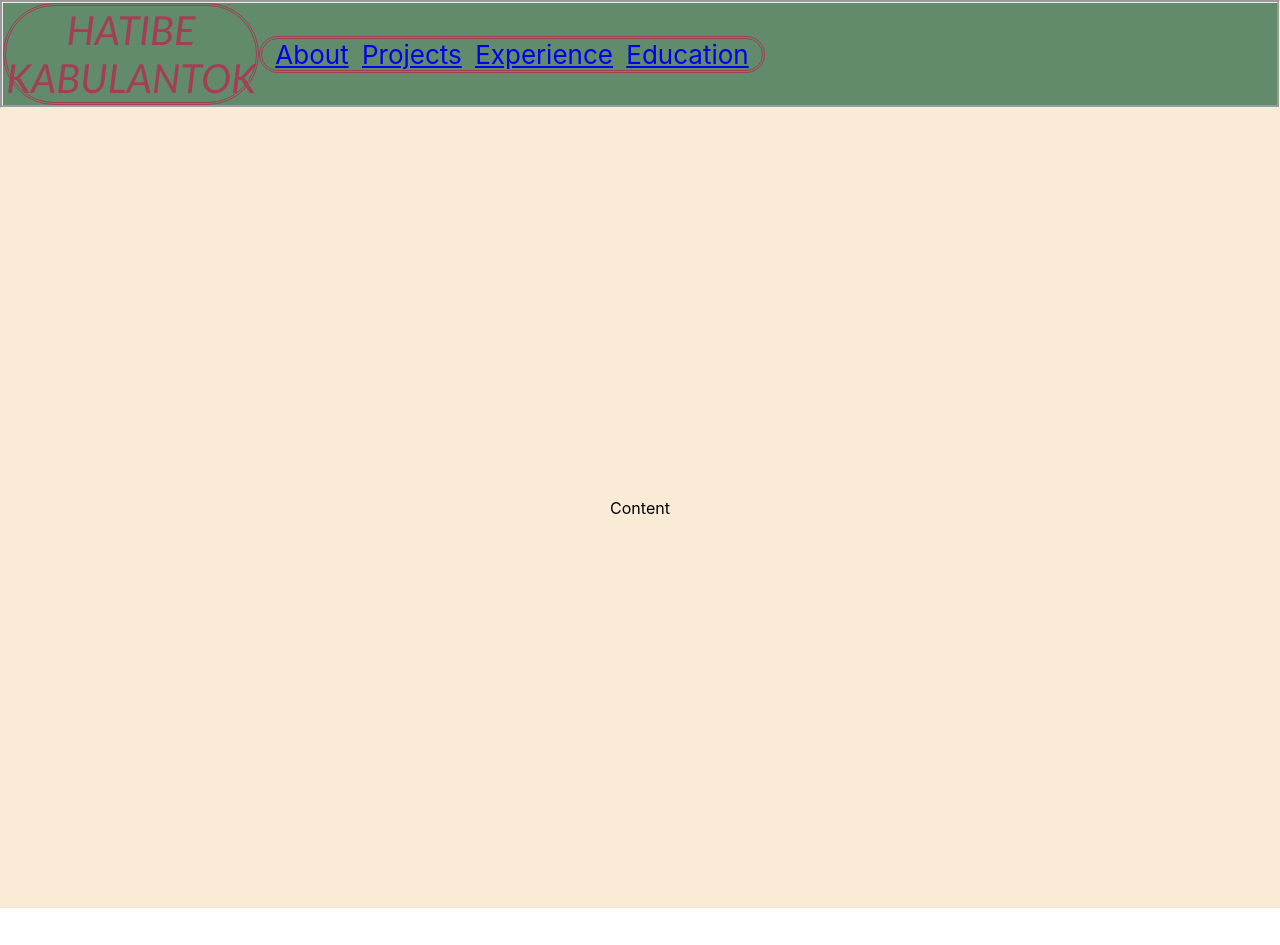
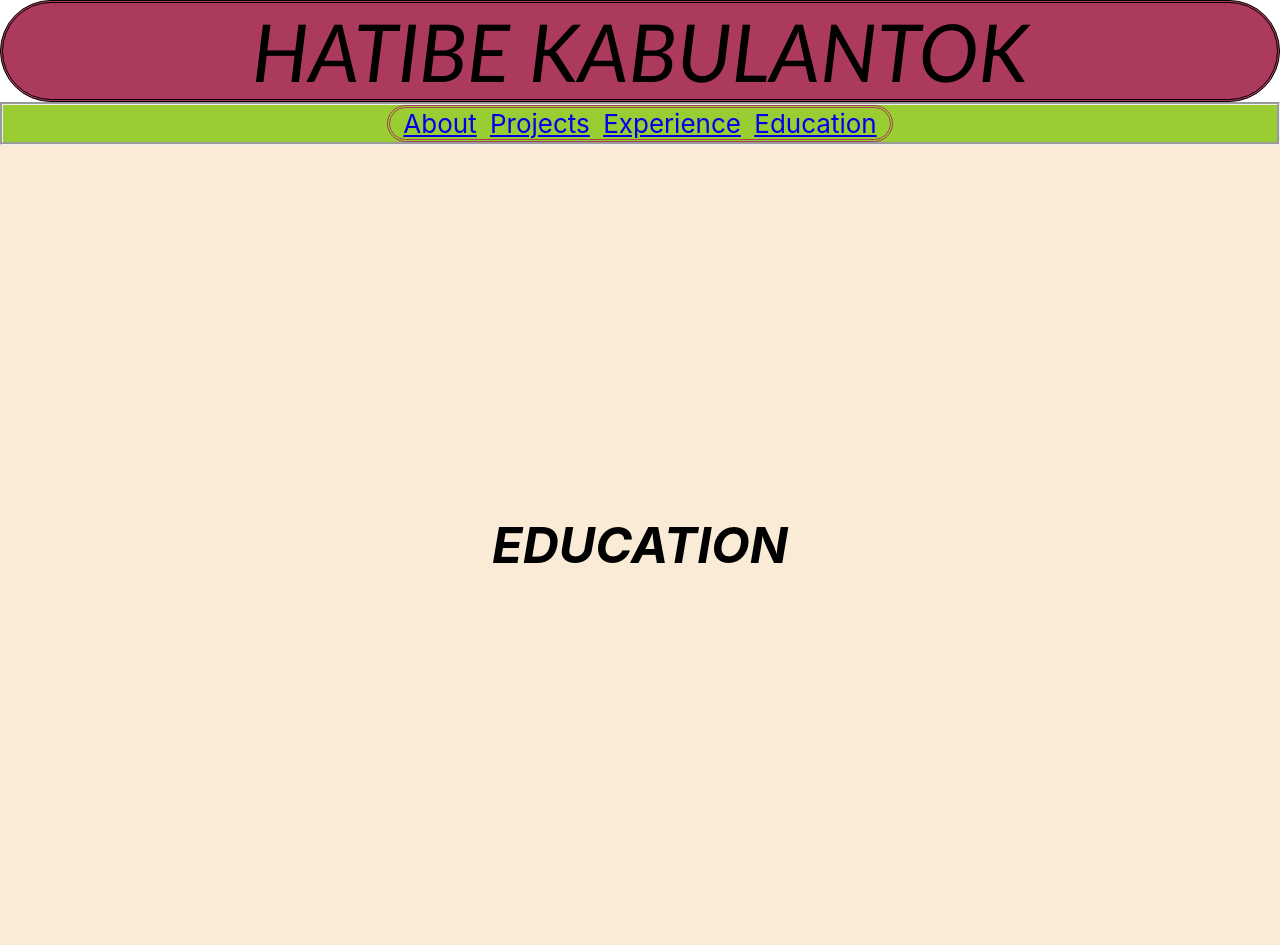
Before and after one commit to hatibek/Portfolio, a React (Create React App) app: page /education in a window 1280 px wide. Before the commit the page ends 908 px from the top, so only its background shows below. Built offline with nearby package versions, Linux system fonts and the light colour scheme.

Commit message:
Created componenets and centered links

```diff
--- a/src/About.js
+++ b/src/About.js
@@ -0,0 +1,11 @@
+function About() {
+  return (
+    <div className='about'>
+      <span>
+        <h2>About</h2>
+      </span>
+    </div>
+  );
+}
+
+export default About;
--- a/src/App.css
+++ b/src/App.css
@@ -14,24 +14,26 @@
 }
 
 .navbar {
-  background-color: #618b6b;
+  background-color: yellowgreen;
   border-style: groove;
   display: flex;
-  flex-direction: row-reverse;
+  flex-direction: row;
   align-items: center;
-  justify-content: left;
+  justify-content: center;
+  justify-items: space-between;
   font-size: calc(10px + 2vmin);
   color: rgb(163, 62, 84);
 }
 
 .name {
-  width: 250px;
+  background-color: rgb(172, 58, 92);
   border-style: double;
   border-radius: 75px;
   font-family: 'Gill Sans', 'Gill Sans MT', Calibri, 'Trebuchet MS', sans-serif;
-  font-size: 5vh;
+  font-size: 10vh;
   font-style: oblique;
-  align-self: flex-start;
+  position: initial;
+  align-self: center;
 }
 
 .links {
@@ -39,7 +41,17 @@
   border-radius: 75px;
   width: 500px;
   display: flex;
+  flex-direction: row;
+  justify-self: center;
   justify-content: space-evenly;
+  color: rgb(163, 62, 84);
+}
+
+.section-header {
+  display: flex;
+  align-items: flex-start;
+  font-size: 50px;
+  font-style: italic;
 }
 
 .content {
--- a/src/App.js
+++ b/src/App.js
@@ -1,23 +1,34 @@
 import './App.css';
-import { BrowserRouter as Router, Link } from 'react-router-dom';
+import { BrowserRouter as Router, Route, Link } from 'react-router-dom';
+import About from './About';
+import Projects from './Projects';
+import Experience from './Experience';
+import Education from './Education';
 
 const links = ['About', 'Projects', 'Experience', 'Education'];
 
 function App() {
   return (
+    <Router>
       <div className='App'>
-      <Router>
+        <div className='name'>HATIBE KABULANTOK</div>
         <header className='navbar'>
+          <nav>
             <span className='links'>
               {links.map((link) => {
                 return <Link to={link.toLowerCase()}>{link}</Link>;
               })}
             </span>
-          <span className='name'>HATIBE KABULANTOK</span>
+          </nav>
         </header>
+        <body className='content'>
+          <Route exact path='/about' component={About} />
+          <Route exact path='/projects' component={Projects} />
+          <Route exact path='/experience' component={Experience} />
+          <Route exact path='/education' component={Education} />
+        </body>
+      </div>
     </Router>
-      <body className='content'>Content</body>
-    </div>
   );
 }
 
--- a/src/Education.js
+++ b/src/Education.js
@@ -0,0 +1,11 @@
+function Education() {
+  return (
+    <div className='education'>
+      <span>
+        <h2 className='section-header'>EDUCATION</h2>
+      </span>
+    </div>
+  );
+}
+
+export default Education;
--- a/src/Experience.js
+++ b/src/Experience.js
@@ -0,0 +1,11 @@
+function Experience() {
+  return (
+    <div className='experience'>
+      <span>
+        <h2>EXPERIENCE</h2>
+      </span>
+    </div>
+  );
+}
+
+export default Experience;
--- /dev/null
+++ b/src/Projects.js
@@ -0,0 +1,9 @@
+function Projects() {
+  return (
+    <div className='projects'>
+      <h2>Projects</h2>
+    </div>
+  );
+}
+
+export default Projects;
```
Lines whose indentation alone changed are shown as unchanged.
